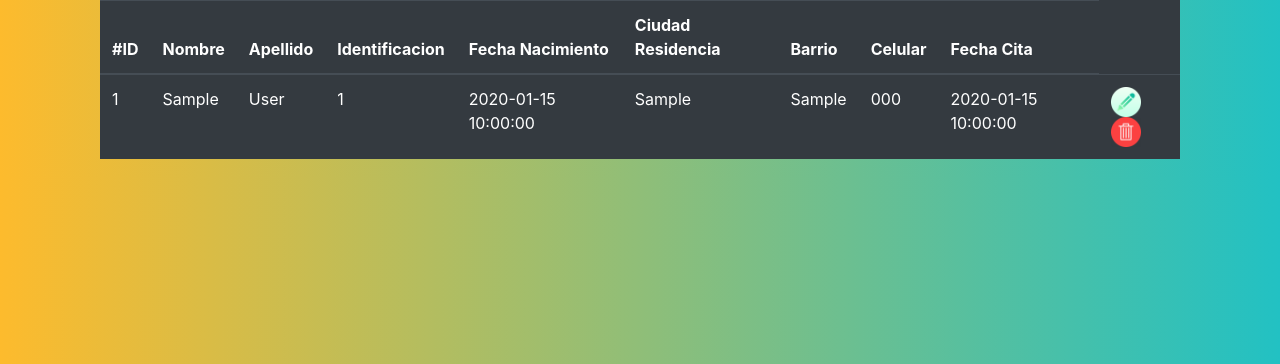
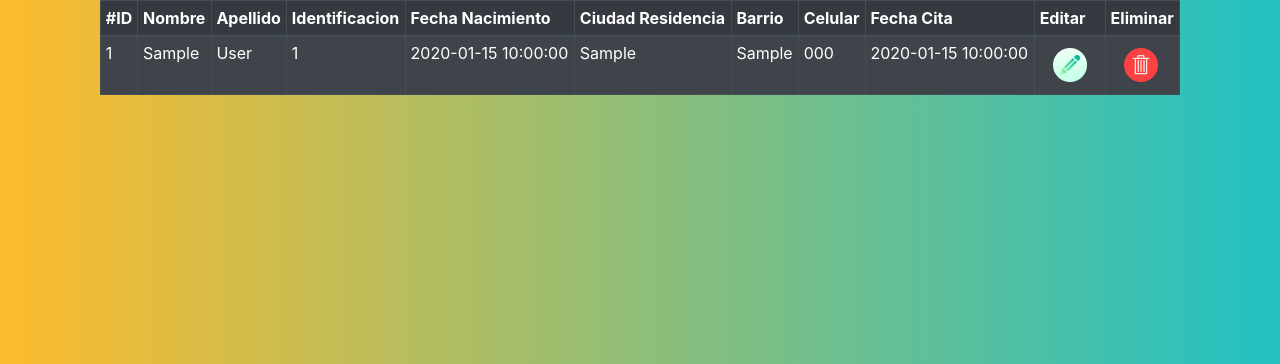
Before and after one commit to Betest/MedicalGoFlask, a Flask app: page / in a window 1280 px wide. Shown: the part 56-420 px from the top of the page. Run offline with Flask 2, Linux system fonts and the light colour scheme; tables that the repository leaves empty or names only in its code hold one stand-in row (values such as "Sample post"); some libraries are stand-ins or nearby versions.

Commit message:
add more styles home

```diff
--- a/templates/home.html
+++ b/templates/home.html
@@ -14,7 +14,7 @@
 
 
   <div class="container">
-    <table class="table table-dark">
+    <table class="table table-dark table-bordered table-striped table-sm">
       <thead>
         <tr>
           <th scope="col">#ID</th>
@@ -26,6 +26,8 @@
           <th scope="col">Barrio</th>
           <th scope="col">Celular</th>
           <th scope="col">Fecha Cita</th>
+          <th scope="col">Editar</th>
+          <th scope="col">Eliminar</th>
         </tr>
       </thead>
       <tbody>
@@ -41,8 +43,10 @@
                   <td>{{appointment.7}}</td>
                   <td>{{appointment.8}}</td>
                   <td>
-                    <a href="/editappointment/{{appointment.0}}"><img src="../static/icon/draw.png" alt="" class="icon" style="width: 30px;"></a>
-                    <a href="/deleteappointment/{{appointment.0}}"><img src="../static/icon/delete.png" class="icon" alt="" style="width: 30px;"></a>
+                    <a href="/editappointment/{{appointment.0}}"><img src="../static/icon/draw.png" alt="" class="icon btn" style="width: 60px;"></a>
+                  </td>
+                  <td>
+                    <a href="/deleteappointment/{{appointment.0}}"><img src="../static/icon/delete.png" class="icon btn" alt="" style="width: 60px;"></a>
                   </td>
               </tr>
           {% endfor %}
```
